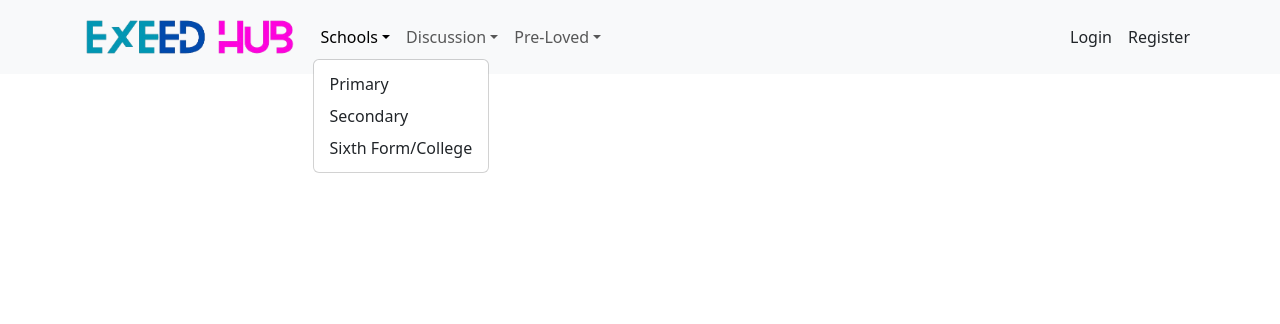
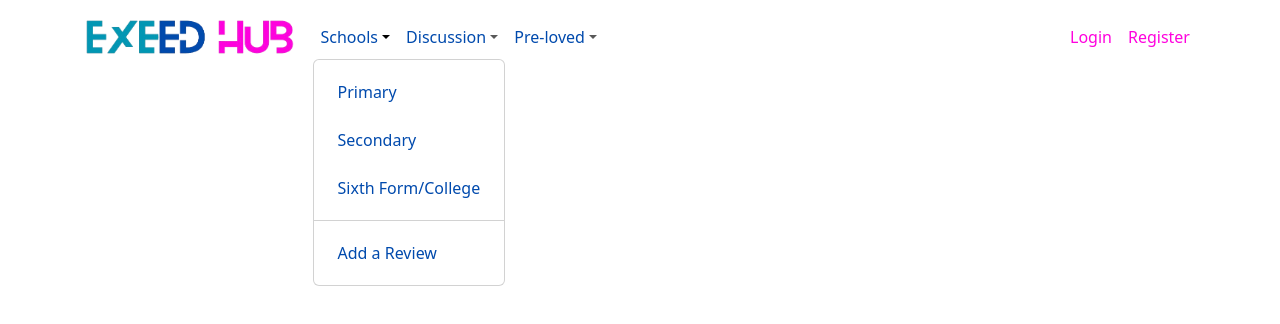
Before and after one commit to llewellynksj/react-exeedhub, a React (Create React App) app: page / in a window 1280 px wide. Both pictures are taken after a click on the button "Schools". Shown: the top 324 px of the page. Built offline with nearby package versions, Linux system fonts and the light colour scheme.

Commit message:
Update styles on NavBar

```diff
--- a/package.json
+++ b/package.json
@@ -36,5 +36,8 @@
       "last 1 firefox version",
       "last 1 safari version"
     ]
+  },
+  "devDependencies": {
+    "prettier": "3.1.1"
   }
 }
--- a/src/components/NavBar.js
+++ b/src/components/NavBar.js
@@ -1,12 +1,11 @@
-import Container from 'react-bootstrap/Container';
-import { Nav, NavDropdown, NavLink, Navbar, Image } from 'react-bootstrap';
+import Container from "react-bootstrap/Container";
+import { Nav, NavDropdown, NavLink, Navbar, Image } from "react-bootstrap";
 import logo from "../assets/exeedhublogo.webp";
 import styles from "../styles/NavBar.module.css";
 
-
 const NavBar = () => {
   return (
-    <Navbar expand="lg" className="bg-body-tertiary">
+    <Navbar expand="lg">
       <Container>
         {/* Logo */}
         <Navbar.Brand>
@@ -18,6 +17,7 @@ const NavBar = () => {
         <Navbar.Toggle aria-controls="basic-navbar-nav" />
         <Navbar.Collapse id="basic-navbar-nav">
           <Nav className="me-auto">
+            {/* Dropdown Nav Item - Schools */}
             <NavDropdown
               title={
                 <span className={`${styles.PrimTextCol} ${styles.SecHover}`}>
@@ -26,26 +26,30 @@ const NavBar = () => {
               }
               id="basic-nav-dropdown"
             >
-          <NavDropdown.Item
-            href="#action/3.1"
-            className={`${styles.PrimTextCol} ${styles.SecHover}`}
-          >
+              <NavDropdown.Item>
+                <NavLink className={`${styles.PrimTextCol} ${styles.SecHover}`}>
                   Primary
+                </NavLink>
               </NavDropdown.Item>
-          <NavDropdown.Item
-            href="#action/3.2"
-            className={`${styles.PrimTextCol} ${styles.SecHover}`}
-          >
+              <NavDropdown.Item>
+                <NavLink className={`${styles.PrimTextCol} ${styles.SecHover}`}>
                   Secondary
+                </NavLink>
               </NavDropdown.Item>
-          <NavDropdown.Item
-            href="#action/3.3"
-            className={`${styles.PrimTextCol} ${styles.SecHover}`}
-          >
+              <NavDropdown.Item>
+                <NavLink className={`${styles.PrimTextCol} ${styles.SecHover}`}>
                   Sixth Form/College
+                </NavLink>
+              </NavDropdown.Item>
+              <NavDropdown.Divider />
+              <NavDropdown.Item>
+                <NavLink className={`${styles.PrimTextCol} ${styles.SecHover}`}>
+                  Add a Review
+                </NavLink>
               </NavDropdown.Item>
             </NavDropdown>
 
+            {/* Dropdown Nav Item - Discussion */}
             <NavDropdown
               title={
                 <span className={`${styles.PrimTextCol} ${styles.SecHover}`}>
@@ -54,43 +58,53 @@ const NavBar = () => {
               }
               id="basic-nav-dropdown"
             >
-          <NavDropdown.Item
-            href="#action/3.1"
-            className={`${styles.PrimTextCol} ${styles.SecHover}`}
-          >
+              <NavDropdown.Item>
+                <NavLink className={`${styles.PrimTextCol} ${styles.SecHover}`}>
                   Popular Threads
+                </NavLink>
               </NavDropdown.Item>
-          <NavDropdown.Item
-            href="#action/3.2"
-            className={`${styles.PrimTextCol} ${styles.SecHover}`}
-          >
+              <NavDropdown.Item>
+                <NavLink className={`${styles.PrimTextCol} ${styles.SecHover}`}>
                   Browse Topics
+                </NavLink>
+              </NavDropdown.Item>
+              <NavDropdown.Divider />
+              <NavDropdown.Item>
+                <NavLink className={`${styles.PrimTextCol} ${styles.SecHover}`}>
+                  Post New Thread
+                </NavLink>
               </NavDropdown.Item>
             </NavDropdown>
 
+            {/* Dropdown Nav Item - Pre-loved */}
             <NavDropdown
               title={
                 <span className={`${styles.PrimTextCol} ${styles.SecHover}`}>
-              Pre-Loved
+                  Pre-loved
                 </span>
               }
               id="basic-nav-dropdown"
             >
-          <NavDropdown.Item
-            href="#action/3.1"
-            className={`${styles.PrimTextCol} ${styles.SecHover}`}
-          >
+              <NavDropdown.Item>
+                <NavLink className={`${styles.PrimTextCol} ${styles.SecHover}`}>
                   New Items
+                </NavLink>
               </NavDropdown.Item>
-          <NavDropdown.Item
-            href="#action/3.2"
-            className={`${styles.PrimTextCol} ${styles.SecHover}`}
-          >
+              <NavDropdown.Item>
+                <NavLink className={`${styles.PrimTextCol} ${styles.SecHover}`}>
                   Browse Categories
+                </NavLink>
+              </NavDropdown.Item>
+              <NavDropdown.Divider />
+              <NavDropdown.Item>
+                <NavLink className={`${styles.PrimTextCol} ${styles.SecHover}`}>
+                  List an Item
+                </NavLink>
               </NavDropdown.Item>
             </NavDropdown>
           </Nav>
 
+          {/* Account Nav Options */}
           <Nav className="ms-auto">
             <Nav.Link
               className={`${styles.SecTextCol} ${styles.PrimHover}`}
@@ -108,7 +122,7 @@ const NavBar = () => {
         </Navbar.Collapse>
       </Container>
     </Navbar>
-  )
-}
+  );
+};
 
-export default NavBar
+export default NavBar;
--- a/src/styles/NavBar.module.css
+++ b/src/styles/NavBar.module.css
@@ -1,3 +1,11 @@
+:root {
+    --main-bg-color: #F5F9FB;
+    --primary-color: #004AAD;
+    --secondary-color: #FF02DE;
+    --tertiary-color: #B2D9E6;
+    --additional-color: #0097B3;
+  }
+
 .NavBar {
     background-color: #fff;
     padding: 10px;
@@ -19,3 +27,7 @@
 .SecHover:hover {
     color: var(--secondary-color);
 }
+
+.hello {
+    color: red;
+}
```
Also changed, not shown: 1 other file (tests, documents, lock files or other folders). Lines whose indentation alone changed are shown as unchanged.
